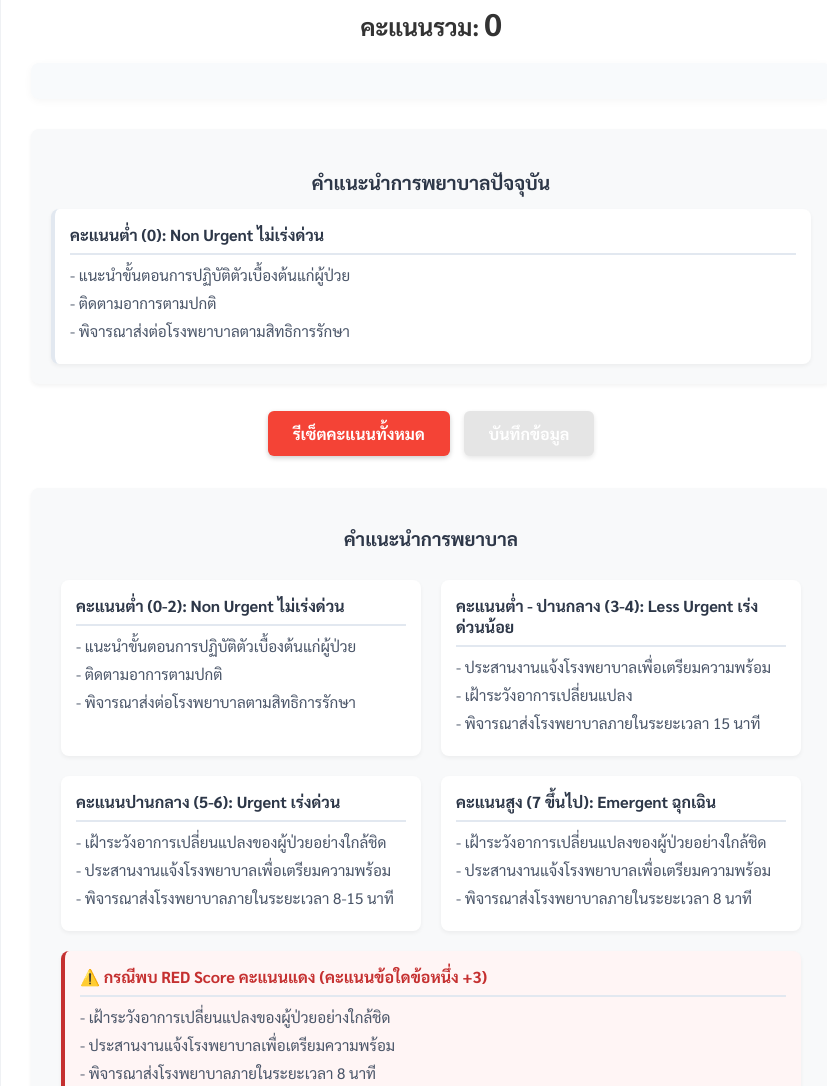
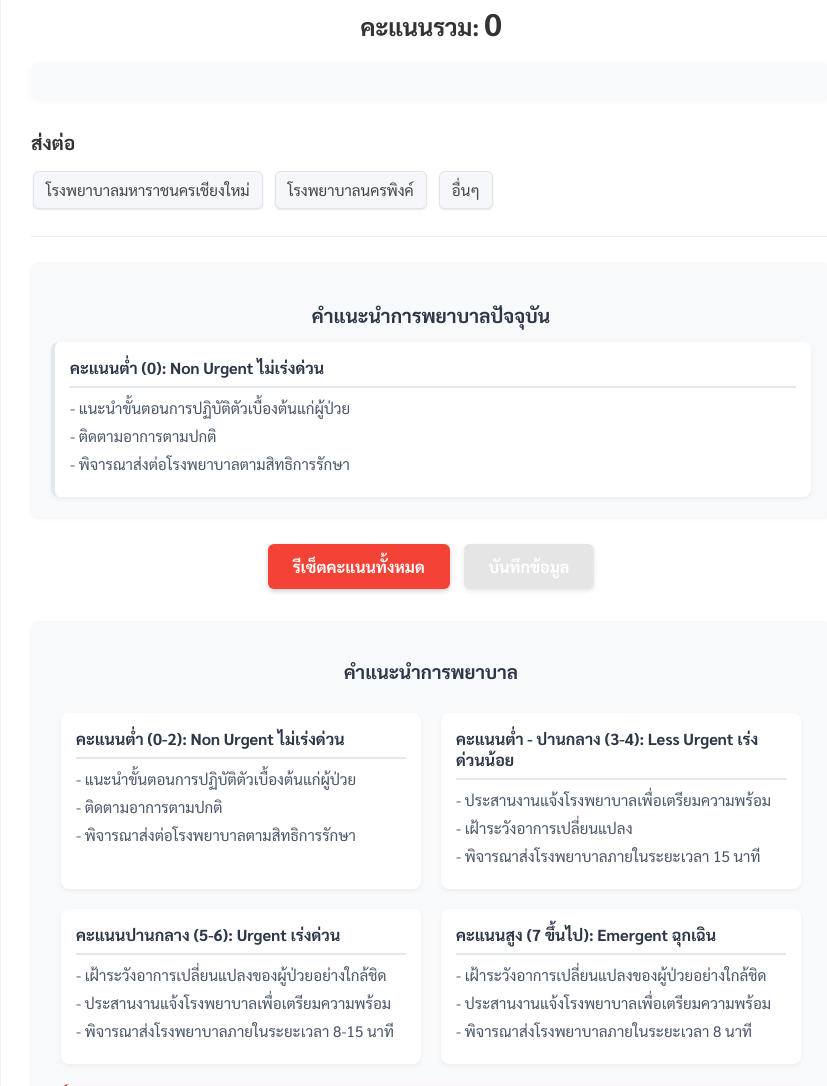
Before and after one commit to SUANDOKNEWS/SUANDOK-NEWs-for-Rescue, a plain HTML site: page index.html in a window 1280 px wide. Shown: the part 1633-2719 px from the top of the page, without its empty margins (209-1036 px from the left). Drawn offline with Linux system fonts and the light colour scheme.

Commit message:
Update index.html

```diff
--- a/index.html
+++ b/index.html
@@ -155,6 +155,15 @@
         <h2>คะแนนรวม: <span id="totalScore">0</span></h2>
         <p id="advice"></p>
 
+        <div class="question" id="referralSection">
+            <p><strong>ส่งต่อ</strong></p>
+            <div class="options" id="referral">
+                <button onclick="selectOption('referral', 0, this)">โรงพยาบาลมหาราชนครเชียงใหม่</button>
+                <button onclick="selectOption('referral', 0, this)">โรงพยาบาลนครพิงค์</button>
+                <button onclick="selectOption('referral', 0, this)">อื่นๆ</button>
+            </div>
+        </div>
+
         <div class="current-nursing-care">
             <h3>คำแนะนำการพยาบาลปัจจุบัน</h3>
             <div id="nursingCareAdvice" class="nursing-care-advice">
@@ -213,6 +222,7 @@
                         <th>เพศ</th>
                         <th>อายุ</th>
                         <th>คะแนน</th>
+                        <th>ส่งต่อ</th>
                         <th>เวลา</th>
                         <th>ลบ</th>
                     </tr>
```
